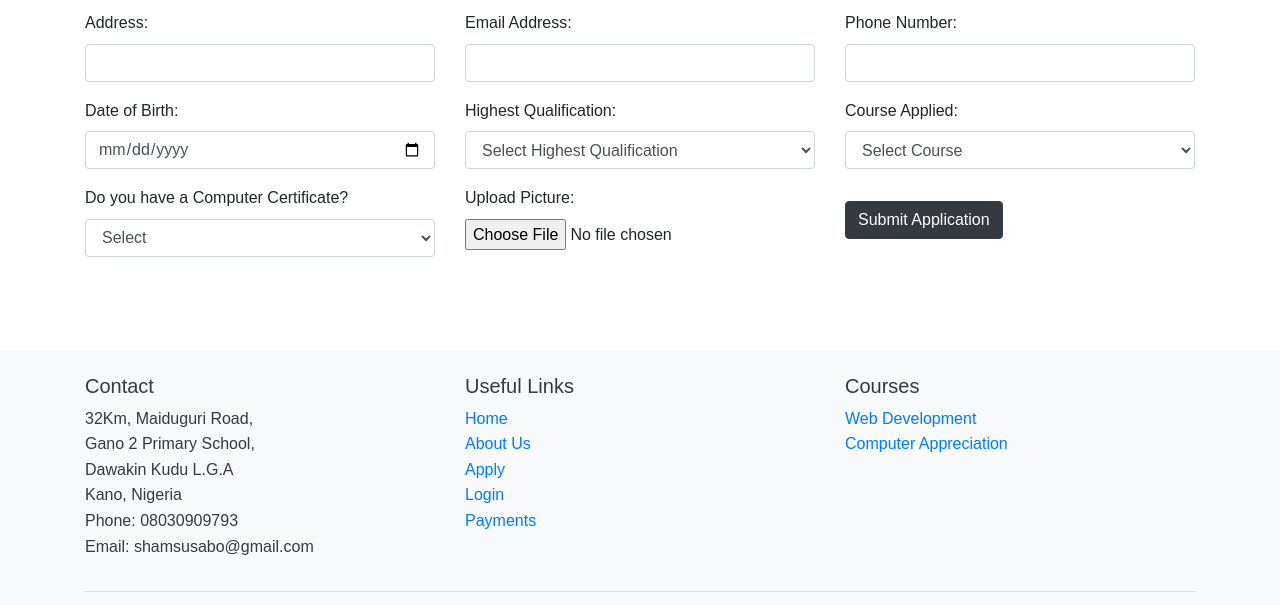
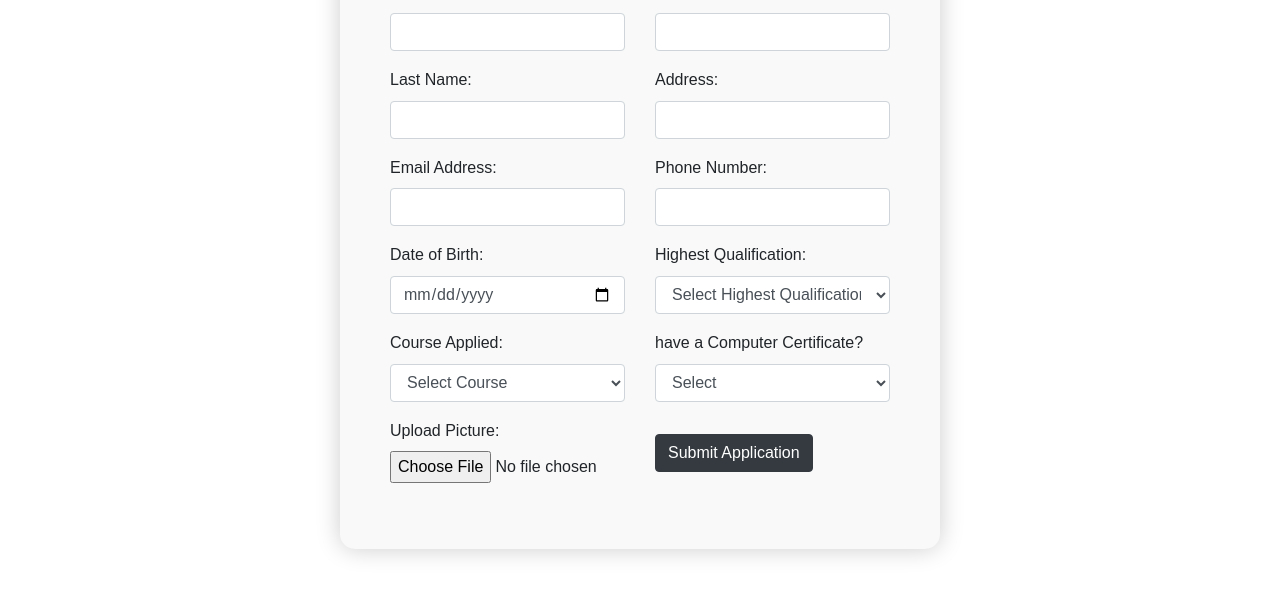
Before and after one commit to shamsu557/IT-School-Web, a plain HTML site: page apply.html in a window 1280 px wide. Shown: the part 297-902 px from the top of the page. Drawn offline with nearby package versions, Linux system fonts and the light colour scheme.

Commit message:
Add files via upload

```diff
--- a/apply.html
+++ b/apply.html
@@ -38,62 +38,70 @@
             </div>
         </div>
     </nav>
-
-
-    <div class="container">
-        <h1 class="mt-5 text-center">Application Form</h1>
-        <form id="applicationForm" action="/submit" method="post">
+<br><br>
+    <div class="container center-form pt-1">
+        <div class="form-container">
+            <h1 class="text-center">Application Form</h1>
+            <form id="applicationForm" action="/submit" method="post" enctype="multipart/form-data" onsubmit="return validateForm()">
                 <div class="row">
-                <div class="col-md-4">
+                    <div class="col-md-6">
                         <div class="form-group">
                             <label for="surname">Surname:</label>
-                        <input type="text" class="form-control" id="surname" name="surname" required>
+                            <input type="text" class="form-control" id="surname" name="surname" required aria-label="Surname">
+                            <div class="invalid-feedback">Please enter your surname.</div> <!-- Error message for validation -->
                         </div>
                     </div>
-                <div class="col-md-4">
+                    <div class="col-md-6">
                         <div class="form-group">
                             <label for="firstName">First Name:</label>
-                        <input type="text" class="form-control" id="firstName" name="firstName" required>
-                    </div>
-                </div>
-                <div class="col-md-4">
-                    <div class="form-group">
-                        <label for="lastName">Last Name:</label>
-                        <input type="text" class="form-control" id="lastName" name="lastName">
+                            <input type="text" class="form-control" id="firstName" name="firstName" required aria-label="First Name">
+                            <div class="invalid-feedback">Please enter your first name.</div> <!-- Error message for validation -->
                         </div>
                     </div>
                 </div>
                 <div class="row">
-                <div class="col-md-4">
+                    <div class="col-md-6">
+                        <div class="form-group">
+                            <label for="lastName">Last Name:</label>
+                            <input type="text" class="form-control" id="lastName" name="lastName" aria-label="Last Name">
+                        </div>
+                    </div>
+                    <div class="col-md-6">
                         <div class="form-group">
                             <label for="address">Address:</label>
-                        <input type="text" class="form-control" id="address" name="address" required>
-                    </div>
-                </div>
-                <div class="col-md-4">
-                    <div class="form-group">
-                        <label for="emailAddress">Email Address:</label>
-                        <input type="email" class="form-control" id="emailAddress" name="emailAddress" required>
-                    </div>
-                </div>
-                <div class="col-md-4">
-                    <div class="form-group">
-                        <label for="phoneNumber">Phone Number:</label>
-                        <input type="tel" class="form-control" id="phoneNumber" name="phoneNumber" required>
+                            <input type="text" class="form-control" id="address" name="address" required aria-label="Address">
+                            <div class="invalid-feedback">Please enter your address.</div> <!-- Error message for validation -->
                         </div>
                     </div>
                 </div>
                 <div class="row">
-                <div class="col-md-4">
+                    <div class="col-md-6">
+                        <div class="form-group">
+                            <label for="emailAddress">Email Address:</label>
+                            <input type="email" class="form-control" id="emailAddress" name="emailAddress" required aria-label="Email Address">
+                            <div class="invalid-feedback">Please enter a valid email address.</div> <!-- Error message for validation -->
+                        </div>
+                    </div>
+                    <div class="col-md-6">
+                        <div class="form-group">
+                            <label for="phoneNumber">Phone Number:</label>
+                            <input type="tel" class="form-control" id="phoneNumber" name="phoneNumber" required aria-label="Phone Number">
+                            <div class="invalid-feedback">Please enter your phone number.</div> <!-- Error message for validation -->
+                        </div>
+                    </div>
+                </div>
+                <div class="row">
+                    <div class="col-md-6">
                         <div class="form-group">
                             <label for="dob">Date of Birth:</label>
-                        <input type="date" class="form-control" id="dob" name="dob" required>
+                            <input type="date" class="form-control" id="dob" name="dob" required aria-label="Date of Birth">
+                            <div class="invalid-feedback">Please enter your date of birth.</div> <!-- Error message for validation -->
                         </div>
                     </div>
-                <div class="col-md-4">
+                    <div class="col-md-6">
                         <div class="form-group">
                             <label for="highestQualification">Highest Qualification:</label>
-                        <select class="form-control" id="highestQualification" name="highestQualification" required>
+                            <select class="form-control" id="highestQualification" name="highestQualification" required aria-label="Highest Qualification">
                                 <option value="" disabled selected>Select Highest Qualification</option>
                                 <option value="Primary">Primary</option>
                                 <option value="Secondary">Secondary</option>
@@ -103,42 +111,50 @@
                                 <option value="Computer Certificate">Computer Certificate</option>
                                 <option value="Others">Others</option>
                             </select>
+                            <div class="invalid-feedback">Please select your highest qualification.</div> <!-- Error message for validation -->
                         </div>
                     </div>
-                <div class="col-md-4">
+                </div>
+                <div class="row">
+                    <div class="col-md-6">
                         <div class="form-group">
                             <label for="courseApplied">Course Applied:</label>
-                        <select class="form-control" id="courseApplied" name="courseApplied" required>
+                            <select class="form-control" id="courseApplied" name="courseApplied" required aria-label="Course Applied">
                                 <option value="" disabled selected>Select Course</option>
                                 <option value="Computer Appreciation">Computer Appreciation (6 weeks)</option>
                                 <option value="Web Development">Web Development (4 months)</option>
                             </select>
+                            <div class="invalid-feedback">Please select the course you are applying for.</div> <!-- Error message for validation -->
+                        </div>
+                    </div>
+                    <div class="col-md-6">
+                        <div class="form-group">
+                            <label for="hasComputerCertificate">have a Computer Certificate?</label>
+                            <select class="form-control" id="hasComputerCertificate" name="hasComputerCertificate" required aria-label="Computer Certificate">
+                                <option value="" disabled selected>Select</option>
+                                <option value="yes">Yes</option>
+                                <option value="no">No</option>
+                            </select>
+                            <div class="invalid-feedback">Please select whether you have a computer certificate.</div> <!-- Error message for validation -->
                         </div>
                     </div>
                 </div>
                 <div class="row">
-                <div class="col-md-4">
+                    <div class="col-md-6">
                         <div class="form-group">
-                        <label for="hasComputerCertificate">Do you have a Computer Certificate?</label>
-                        <select class="form-control" id="hasComputerCertificate" name="hasComputerCertificate" required>
-                            <option value="" disabled selected>Select</option>
-                            <option value="yes">Yes</option>
-                            <option value="no">No</option>
-                        </select>
+                            <label for="picture">Upload Picture:</label>
+                            <input type="file" class="form-control-file" id="picture" name="picture" accept="image/*" required aria-label="Upload Picture">
+                            <div class="invalid-feedback">Please upload a picture.</div> <!-- Error message for validation -->
                         </div>
                     </div>
-                <div class="col-md-4">
-                    <div class="form-group">
-                        <label for="picture">Upload Picture:</label>
-                        <input type="file" class="form-control-file" id="picture" name="picture" accept="image/*" required>
-                    </div>
-                </div>
-                <div class="col-md-4">
+                    <div class="col-md-6">
                         <button type="submit" class="btn btn-dark mt-3">Submit Application</button>
                     </div>
                 </div>
             </form>
         </div>
+    </div>
+
     <br><br><br>
 
     <footer class="bg-light text-dark pt-4">
```
Also changed, not shown: about.html (+5 -5 lines), index.html (+1 -1 lines), jazuli.jpg (added). Lines whose indentation alone changed are shown as unchanged.
